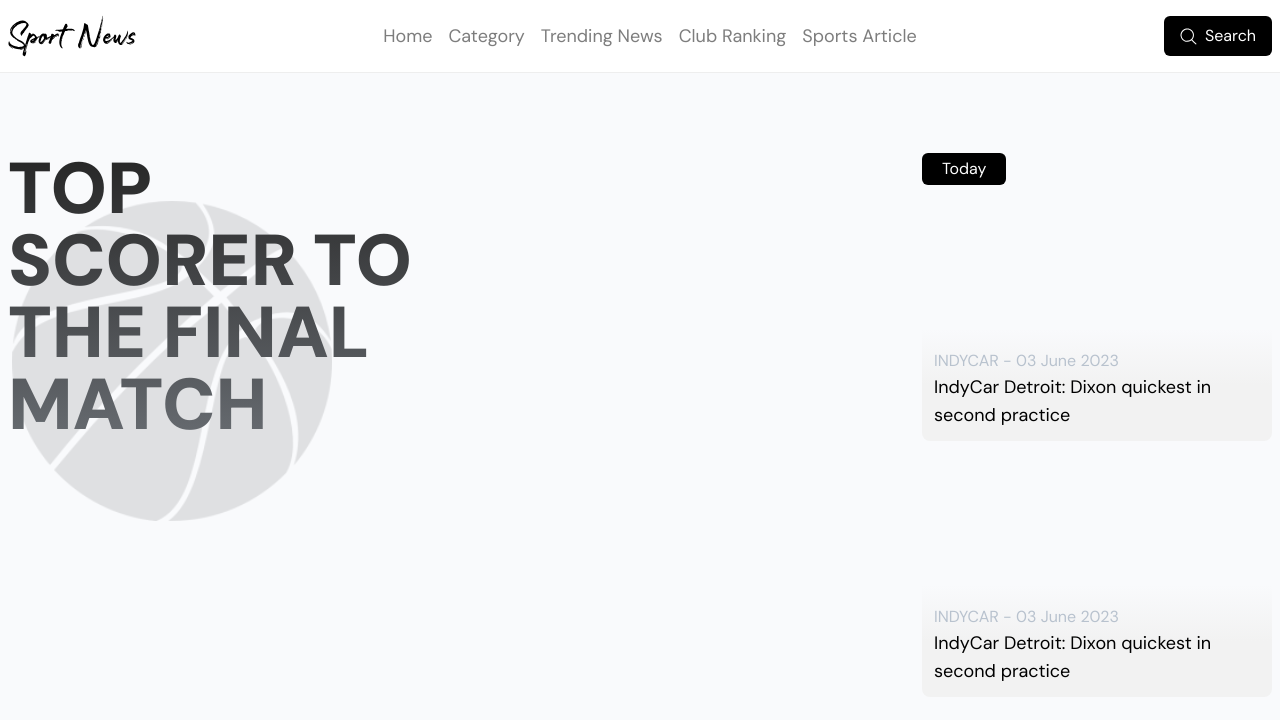
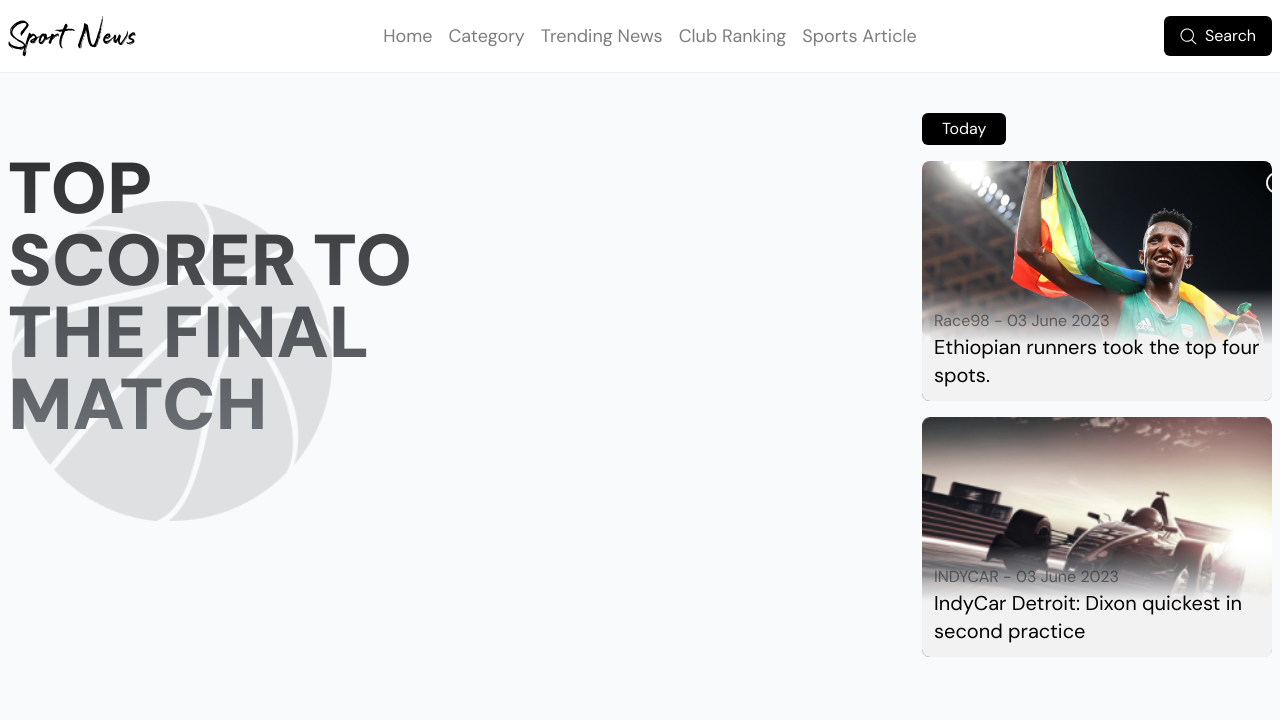
Before and after one commit to iabdwahab/sport-news, a React (Vite) app: page / in a window 1280 px wide. Shown: the top 720 px of the page. Built offline with nearby package versions, Linux system fonts and the light colour scheme.

Commit message:
Make NewsCard Reusable.

```diff
--- a/src/components/main/Main.tsx
+++ b/src/components/main/Main.tsx
@@ -2,20 +2,17 @@ import Container from '../Container';
 import MainTitle from './MainTitle';
 import NewsCard from './NewsCard';
 import basketball from '/public/basketball.png';
-
 function Main() {
   return (
     <main className="relative z-10 bg-[#F9FAFC]">
       <img src={basketball} alt="Basketball image" className="absolute -z-10 top-32 left-3 opacity-10 w-80" />
-      <Container className="grid grid-cols-mainSection min-h-[calc(100vh-72px)] pt-20">
+      <Container className="grid grid-cols-mainSection min-h-[calc(100vh-72px)] pt-10">
         <MainTitle />
 
         <div className="w-auto">
           <h3 className="bg-black text-white w-fit px-5 py-1 rounded-md ">Today</h3>
-          <div className="">
-            <NewsCard />
-            <NewsCard />
-          </div>
+          <NewsCard title="Ethiopian runners took the top four spots." type="Race98" date="03 June 2023" imgURL="/public/ethiopianRunner.jpg" />
+          <NewsCard title="IndyCar Detroit: Dixon quickest in second practice" type="INDYCAR" date="03 June 2023" imgURL="/public/racingCar.png" />
         </div>
       </Container>
     </main>
--- a/src/components/main/MainTitle.tsx
+++ b/src/components/main/MainTitle.tsx
@@ -1,6 +1,6 @@
 function MainTitle() {
   return (
-    <h2 className="uppercase text-7xl font-black bg-clip-text text-transparent bg-gradient-to-b from-[#262626] to-[#B8C2CE] flex-grow">
+    <h2 className="pt-10 uppercase text-7xl font-black bg-clip-text text-transparent bg-gradient-to-b from-[#262626] to-[#B8C2CE] flex-grow">
       top <br /> scorer to <br /> the final <br /> match
     </h2>
   );
--- a/src/components/main/NewsCard.tsx
+++ b/src/components/main/NewsCard.tsx
@@ -1,11 +1,18 @@
-import racingCar from '/public/racingCar.png';
+type propsType = {
+  title: string;
+  type: string;
+  date: string;
+  imgURL: string;
+};
 
-function NewsCard() {
+function NewsCard({ title, type, date, imgURL }: propsType) {
   return (
-    <div className={`mt-4 relative min-h-60 flex flex-col justify-end bg-[url('${racingCar}')] bg-no-repeat bg-cover rounded-lg overflow-hidden`}>
+    <div className={`mt-4 relative min-h-60 flex flex-col justify-end bg-no-repeat bg-cover rounded-lg overflow-hidden`} style={{ backgroundImage: `url('${imgURL}')` }}>
       <div className="p-3 bg-gradient-to-t from-[#F2F2F2] via-[#F2F2F2] h-28 flex flex-col justify-end">
-        <h5 className="text-placeholder">INDYCAR - 03 June 2023</h5>
-        <h4 className="text-black text-lg">IndyCar Detroit: Dixon quickest in second practice</h4>
+        <h5 className="text-gray">
+          {type} - {date}
+        </h5>
+        <h4 className="text-black text-xl">{title}</h4>
       </div>
     </div>
   );
```
Also changed, not shown: public/ethiopianRunner.jpg (added).
